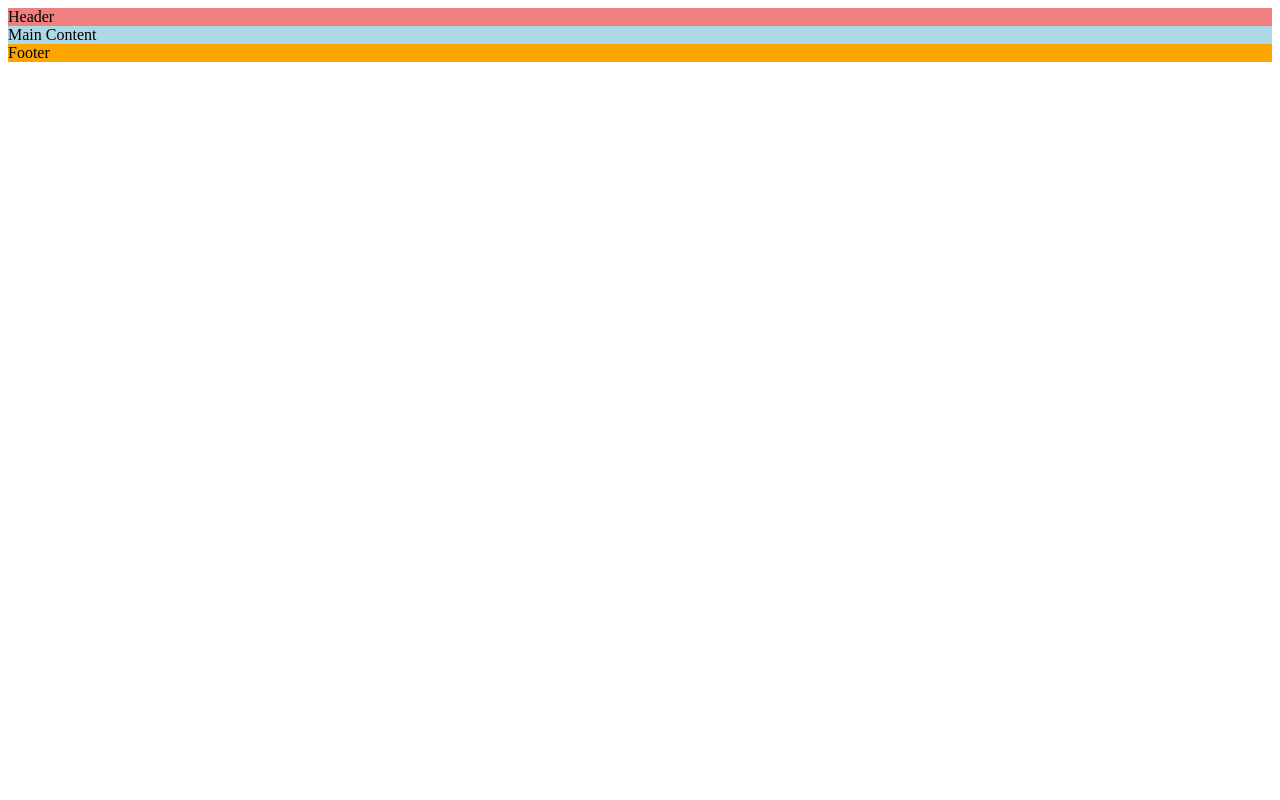
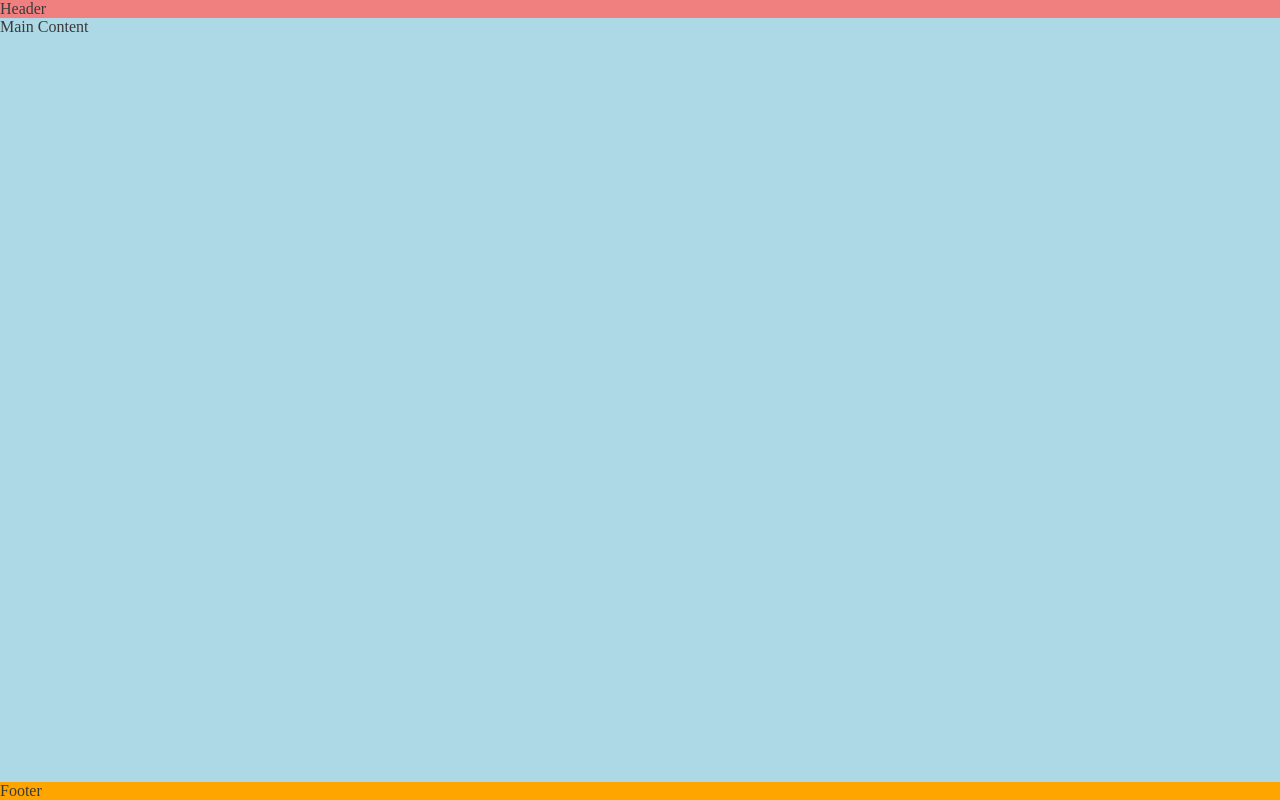
Before and after one commit to Indiica/love-running, a plain HTML site: page index.html in a window 1280 px wide. Drawn offline with Linux system fonts and the light colour scheme.

Commit message:
Push footer down using flex styles

```diff
--- a/assets/css/style.css
+++ b/assets/css/style.css
@@ -1,3 +1,20 @@
+/* Asterisk wildcard selector to override default styles added by the browser */
+* {
+    padding: 0;
+    margin: 0;
+    box-sizing:border-box;
+
+}
+
+/* General styles */
+body {
+    min-height: 100vh;
+    display: flex;
+    flex-direction: column;
+    /* Generic poject styles */
+    color: #3a3a3a;
+}
+
 /* Header */
 header {
     background-color: lightcoral ;
@@ -6,6 +23,8 @@ header {
 /* Main */
 main {
     background-color:lightblue;
+    /* Make main element to take up any surplus space to push footer down */
+    flex: 1 0 auto;
 }
 
 /* Footer */
```
